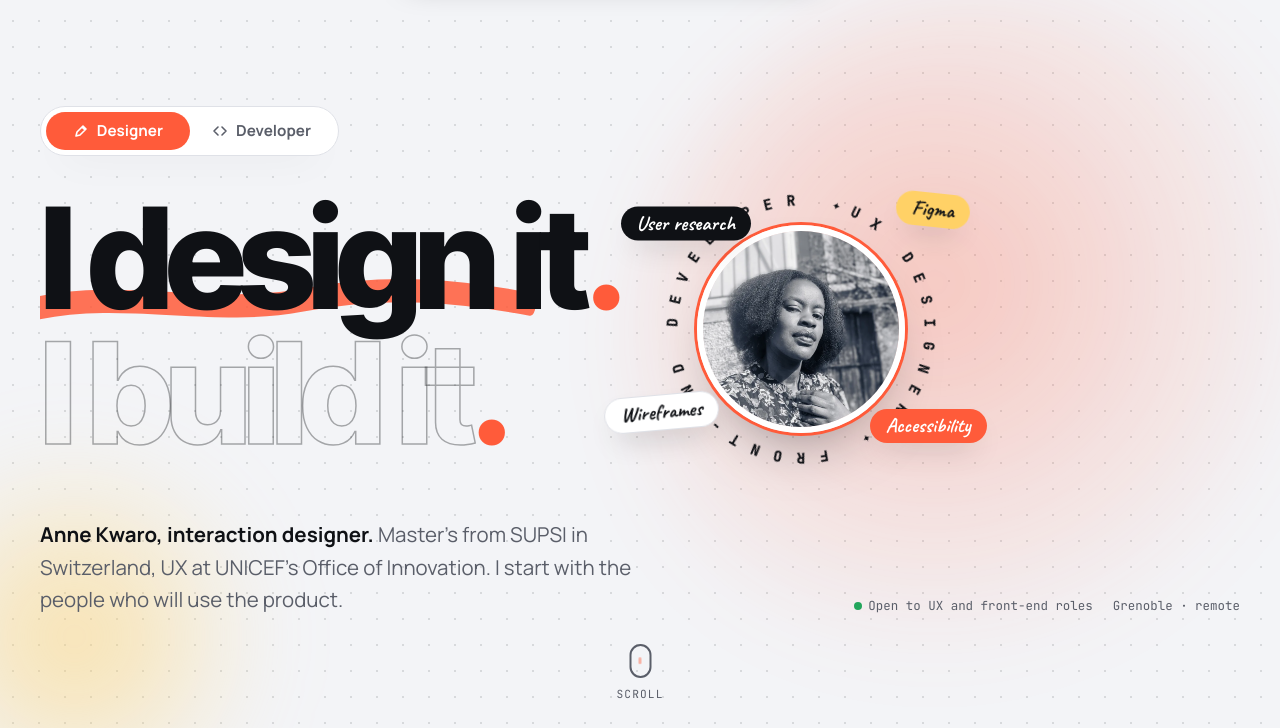
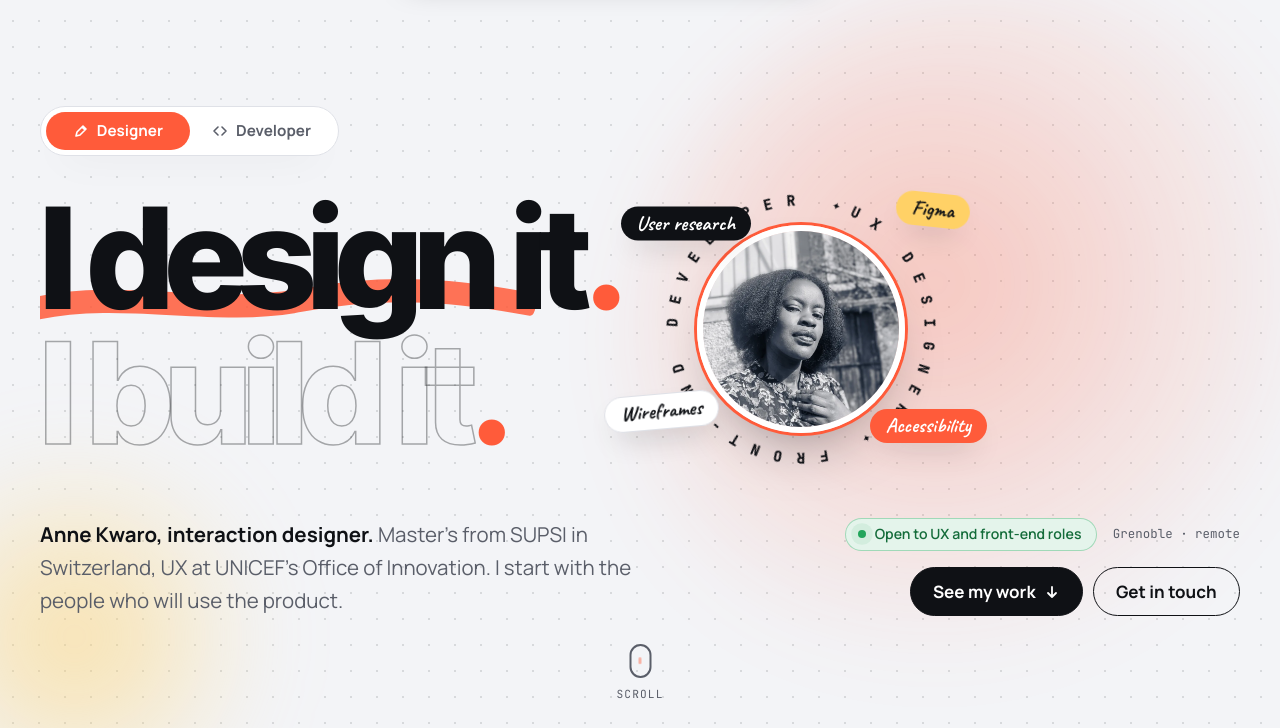
Before and after one commit to annekwaro/refined-portfolio, a plain HTML site: page index.html in a window 1280 px wide. Shown: the part 70-798 px from the top of the page. Drawn offline with Linux system fonts and the light colour scheme.

Commit message:
Add hero call-to-action, status badge and hero-to-showcase scroll transition

```diff
--- a/index.html
+++ b/index.html
@@ -102,8 +102,15 @@ img { display: block; max-width: 100%; }
 @media (min-width: 900px) { .hero-foot { grid-template-columns: 1fr auto; } }
 .hero-foot p { margin: 0; max-width: 40rem; font-size: clamp(1.1rem, 1.6vw, 1.35rem); color: var(--muted); }
 .hero-foot p b { color: var(--ink); font-weight: 700; }
-.hero-meta { display: flex; flex-wrap: wrap; gap: 0.5rem 1.25rem; font-family: var(--mono); font-size: 0.78rem; color: var(--muted); }
-.hero-meta i { display: inline-block; width: 8px; height: 8px; border-radius: 50%; background: #22a55b; margin-right: 0.4rem; }
+.hero-side { display: grid; gap: 1rem; justify-items: start; }
+@media (min-width: 900px) { .hero-side { justify-items: end; } }
+.hero-meta { display: flex; flex-wrap: wrap; align-items: center; gap: 0.5rem 1rem; font-family: var(--mono); font-size: 0.78rem; color: var(--muted); }
+.status { display: inline-flex; align-items: center; gap: 0.55rem; padding: 0.45rem 0.9rem 0.45rem 0.75rem; border-radius: 999px; background: color-mix(in srgb, #22a55b 12%, var(--card)); border: 1px solid color-mix(in srgb, #22a55b 35%, transparent); color: #146c3a; font: 600 0.88rem/1.2 var(--body); }
+.status i { width: 8px; height: 8px; border-radius: 50%; background: #22a55b; animation: live 2s ease-out infinite; }
+@keyframes live { 0% { box-shadow: 0 0 0 0 rgb(34 165 91 / 55%); } 70%, 100% { box-shadow: 0 0 0 8px rgb(34 165 91 / 0%); } }
+.hero-side .btns { display: flex; flex-wrap: wrap; gap: 0.6rem; }
+.hero-side .btn svg { transition: transform 300ms cubic-bezier(.2,.8,.2,1); }
+.hero-side .btn.solid:hover svg { transform: translateY(2px); }
 
 
 /* ---------- hero pop: colour blobs, a rotating ring, floating chips, a scribble */
@@ -514,7 +521,21 @@ footer .wrap { display: flex; flex-wrap: wrap; justify-content: space-between; g
   .reveal { animation: rv linear both; animation-timeline: view(); animation-range: entry 0% entry 60%; }
   @keyframes rv { from { opacity: 0; transform: translateY(44px); } }
   .index li { animation: rv linear both; animation-timeline: view(); animation-range: entry 0% entry 70%; }
+
+  /* hero → showcase: hero drifts apart at different speeds while the showcase's rounded top corners flatten out */
+  .hero h1 { transform-origin: 0 50%; animation: hero-h1 linear both; animation-timeline: view(); animation-range: exit 0% exit 100%; }
+  .portrait { animation: hero-face linear both; animation-timeline: view(); animation-range: exit 0% exit 100%; }
+  @keyframes hero-h1 { to { transform: translateY(-14vh) scale(0.94); opacity: 0.15; } }
+  @keyframes hero-face { to { transform: translateY(-34vh) rotate(-14deg) scale(0.8); opacity: 0; } }
+  .show { animation: show-open linear both; animation-timeline: view(); animation-range: entry 0% entry 100%; }
+  @keyframes show-open { from { clip-path: inset(0 round clamp(28px, 6vw, 96px) clamp(28px, 6vw, 96px) 0 0); } to { clip-path: inset(0 round 0); } }
 }
+
+/* hero call-to-action arrives a beat after the intro line */
+.hero-side .status, .hero-side .btn { animation: fadeup 800ms cubic-bezier(.2,.8,.2,1) backwards; }
+.hero-side .status { animation-delay: 1000ms; }
+.hero-side .btn.solid { animation-delay: 1150ms; }
+.hero-side .btn.ghost { animation-delay: 1250ms; }
 @media (prefers-reduced-motion: reduce) {
   *, *::before, *::after { animation: none !important; transition: none !important; }
   html { scroll-behavior: auto; }
@@ -572,7 +593,13 @@ footer .wrap { display: flex; flex-wrap: wrap; justify-content: space-between; g
           <span class="d-only"><span class="en"><b>Anne Kwaro, interaction designer.</b> Master’s from SUPSI in Switzerland, UX at UNICEF’s Office of Innovation. I start with the people who will use the product.</span><span class="fr"><b>Anne Kwaro, designer d’interaction.</b> Master de la SUPSI en Suisse, UX à l’Office of Innovation de l’UNICEF. Je pars des personnes qui utiliseront le produit.</span></span>
           <span class="c-only"><span class="en"><b>Anne Kwaro, front-end developer.</b> Angular and TypeScript, D3 for data, Java and Spring Boot behind it. I ship what I design, accessible and tested.</span><span class="fr"><b>Anne Kwaro, développeuse front-end.</b> Angular et TypeScript, D3 pour les données, Java et Spring Boot côté serveur. Je livre ce que je conçois, accessible et testé.</span></span>
         </p>
-        <div class="hero-meta"><span><i></i><span class="en">Open to UX and front-end roles</span><span class="fr">Ouverte aux postes UX et front-end</span></span><span>Grenoble · <span class="en">remote</span><span class="fr">à distance</span></span></div>
+        <div class="hero-side">
+          <div class="hero-meta"><span class="status"><i aria-hidden="true"></i><span class="en">Open to UX and front-end roles</span><span class="fr">Ouverte aux postes UX et front-end</span></span><span>Grenoble · <span class="en">remote</span><span class="fr">à distance</span></span></div>
+          <div class="btns">
+            <a class="btn solid" href="#showcase"><span class="en">See my work</span><span class="fr">Voir mes projets</span><svg viewBox="0 0 16 16" aria-hidden="true"><path d="M8 3v10M4 9l4 4 4-4" fill="none" stroke="currentColor" stroke-width="1.8" stroke-linecap="round" stroke-linejoin="round"/></svg></a>
+            <a class="btn ghost" href="#contact"><span class="en">Get in touch</span><span class="fr">Me contacter</span></a>
+          </div>
+        </div>
       </div>
     </div>
     <a class="scroll-cue" href="#showcase"><span class="mouse" aria-hidden="true"></span><span class="en">Scroll</span><span class="fr">Défiler</span></a>
```
